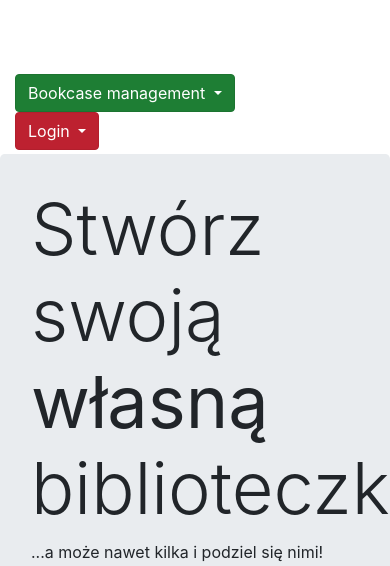
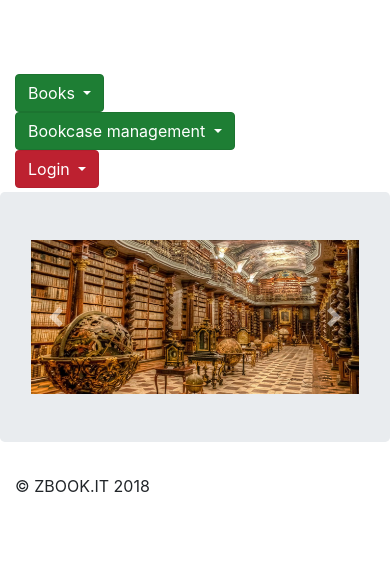
Before and after one commit to VoleyBob/projekt-bookcase, a Symfony app: template templates/index.html.twig in a window 390 px wide; the page is wider, and only the part inside the window is pictured. Shown: the top 566 px of that part. Run offline with Twig, Linux system fonts and the light colour scheme; the template is opened without the code that fills it, so the values that code supplies are empty; some libraries are stand-ins or nearby versions; grey boxes are pictures that could not be loaded.

Commit message:
Poprawiony slajder na indexie

```diff
--- a/templates/base.html.twig
+++ b/templates/base.html.twig
@@ -8,16 +8,17 @@
     <meta name="description" content="My Own Bookcase">
     <meta name="author" content="VoleyBob">
 
-    <link rel="icon" href="<?php echo $view['assets']->getUrl('bootstrap/favicon.ico'); ?>" type="image/x-icon">
+    <link rel="icon" href="{{ asset('favicon.ico') }}">
 
-<!--    <link rel="icon" href="../../../../favicon.ico">
+<!-- <link rel="icon" href="../../../../favicon.ico">
+     <link rel="icon" href="<?php echo $view['assets']->getUrl('bootstrap/favicon.ico'); ?>" type="image/x-icon">
+     <link rel="icon" href="bootstrap/favicon.ico">
     <link rel="icon" href="{{ asset('bootstrap/favicon.ico') }}">
-    <link rel="icon" href="bootstrap/favicon.ico">
 -->
 
     <title>
         {% block title %}
-            Bazowa
+          My Own Bookcase
         {% endblock %}
     </title>
 
@@ -36,8 +37,21 @@
     <nav class="site-header sticky-top py-1">
       <div class="container d-flex flex-column flex-md-row justify-content-between">
         <a class="py-2 d-none d-md-inline-block" href="/">Home</a>
+
+  <!-- Book Dropdown Menu
         <a class="py-2 d-none d-md-inline-block" href="/new/book">Add Book</a>
+      -->
+        <div class="dropdown show">
+          <a class="btn btn-success dropdown-toggle" href="/bookcase" role="button" id="dropdownMenuLink" data-toggle="dropdown" aria-haspopup="true" aria-expanded="false">
+            Books
+          </a>
 
+          <div class="dropdown-menu" aria-labelledby="dropdownMenuLink">
+            <a class="dropdown-item" href="/new/book">Add Book</a>
+            <a class="dropdown-item" href="/bookcase">List books from bookcase</a>
+          </div>
+        </div>
+  <!-- / Book Dropdown Menu -->
 
   <!-- Bookcase Dropdown Menu
         <a class="py-2 d-none d-md-inline-block" href="/bookcase">My Bookcase</a>
--- a/templates/index.html.twig
+++ b/templates/index.html.twig
@@ -4,24 +4,52 @@
     {% endblock %}
 
     {% block header %}
-        Stwórz swoją <strong>własną</strong> biblioteczkę...
+<!--        Stwórz swoją <strong>własną</strong> biblioteczkę...
+-->
     {% endblock %}
 
     {% block body %}
-      ...a może nawet kilka i podziel się nimi!
-
+<!--      ...a może nawet kilka i podziel się nimi!
+-->
 
     <div id="carouselExampleControls" class="carousel slide" data-ride="carousel">
         <div class="carousel-inner">
+            <!--
+                <div class="carousel-item">
+                <img src="..." alt="...">
+                    <div class="carousel-caption d-none d-md-block">
+                            <h5>...</h5>
+                            <p>...</p>
+                    </div>
+                </div>
+            -->
+
             <div class="carousel-item active">
-            <img class="d-block w-100 h-25" src="img/the-klementinum-national-library-czech-republic-1.jpg" alt="First slide">
+            <img class="d-block w-100 h-100" src="img/the-klementinum-national-library-czech-republic-1280x600x72.jpg" alt="First slide">
+                <div class="carousel-caption d-none d-md-block">
+                    <h3 class="p-3 mb-2 text-white" style="background-color: rgba(0,0,0,0.4);">Stwórz swoją <strong>własną</strong> biblioteczkę...</h3>
+                    <p class="p-3 mb-2 text-white" style="background-color: rgba(0,0,0,0.4);">...a może nawet kilka i podziel się nimi!</p>
+                </div>
             </div>
             <div class="carousel-item">
-            <img class="d-block w-100 h-25" src="img/IT2009_50.jpg" alt="Second slide">
+            <img class="d-block w-100 h-100" src="img/IT2009_50-1280x600x72.jpg" alt="Second slide">
+                <div class="carousel-caption d-none d-md-block">
+                    <h3 class="p-3 mb-2 text-white" style="background-color: rgba(0,0,0,0.4);">Stwórz swoją <strong>własną</strong> biblioteczkę...</h3>
+                    <p class="p-3 mb-2 text-white" style="background-color: rgba(0,0,0,0.4);">...a może nawet kilka i podziel się nimi!</p>
+                </div>
             </div>
+
+
             <div class="carousel-item">
-            <img class="d-block w-100 h-25" src="img/library-100616524-large.jpg" alt="Third slide">
+            <img class="d-block w-100 h-100" src="img/library-100616524-large-1280x600x96.jpg" alt="Third slide">
+                <div class="carousel-caption d-none d-md-block">
+                    <h3 class="p-3 mb-2 text-white" style="background-color: rgba(0,0,0,0.4);">Stwórz swoją <strong>własną</strong> biblioteczkę...</h3>
+                    <p class="p-3 mb-2 text-white" style="background-color: rgba(0,0,0,0.4);">...a może nawet kilka i podziel się nimi!</p>
+                </div>
             </div>
+
+
+
         </div>
         <a class="carousel-control-prev" href="#carouselExampleControls" role="button" data-slide="prev">
             <span class="carousel-control-prev-icon" aria-hidden="true"></span>
@@ -34,7 +62,7 @@
     </div>
 
 
-
+<!--
 <div class="col-md-6">
     <div class="card flex-md-row mb-4 box-shadow h-md-250">
         <div class="card-body d-flex flex-column align-items-start">
@@ -51,7 +79,7 @@
         {% endif %}
     </div>
 </div>
-
+-->
 
     {% endblock %}
 
```
Also changed, not shown: public/img/IT2009_50-1280x600x72.jpg (added), public/img/library-100616524-large-1280x600x96.jpg (added), public/img/the-klementinum-national-library-czech-republic-1280x600x72.jpg (added).
